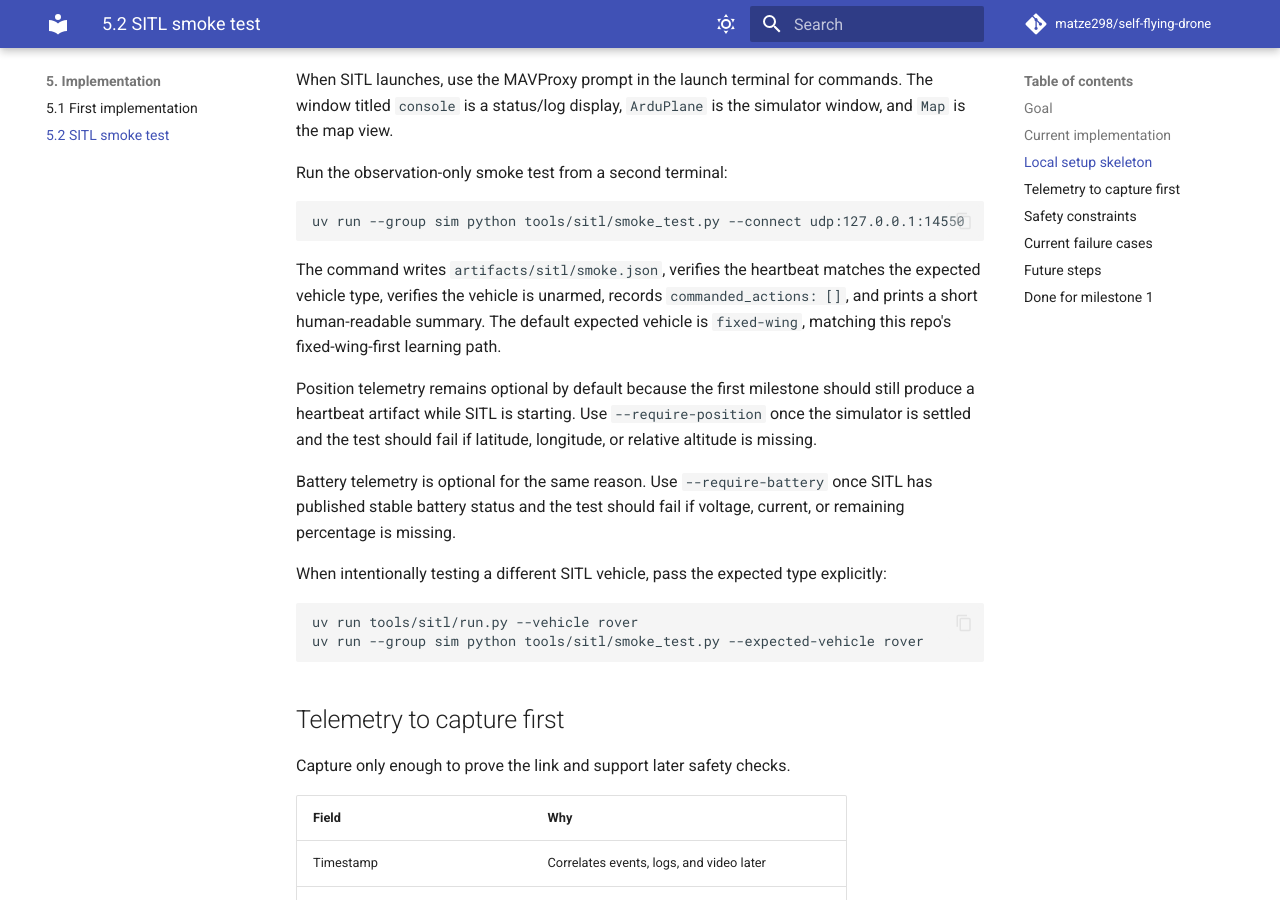
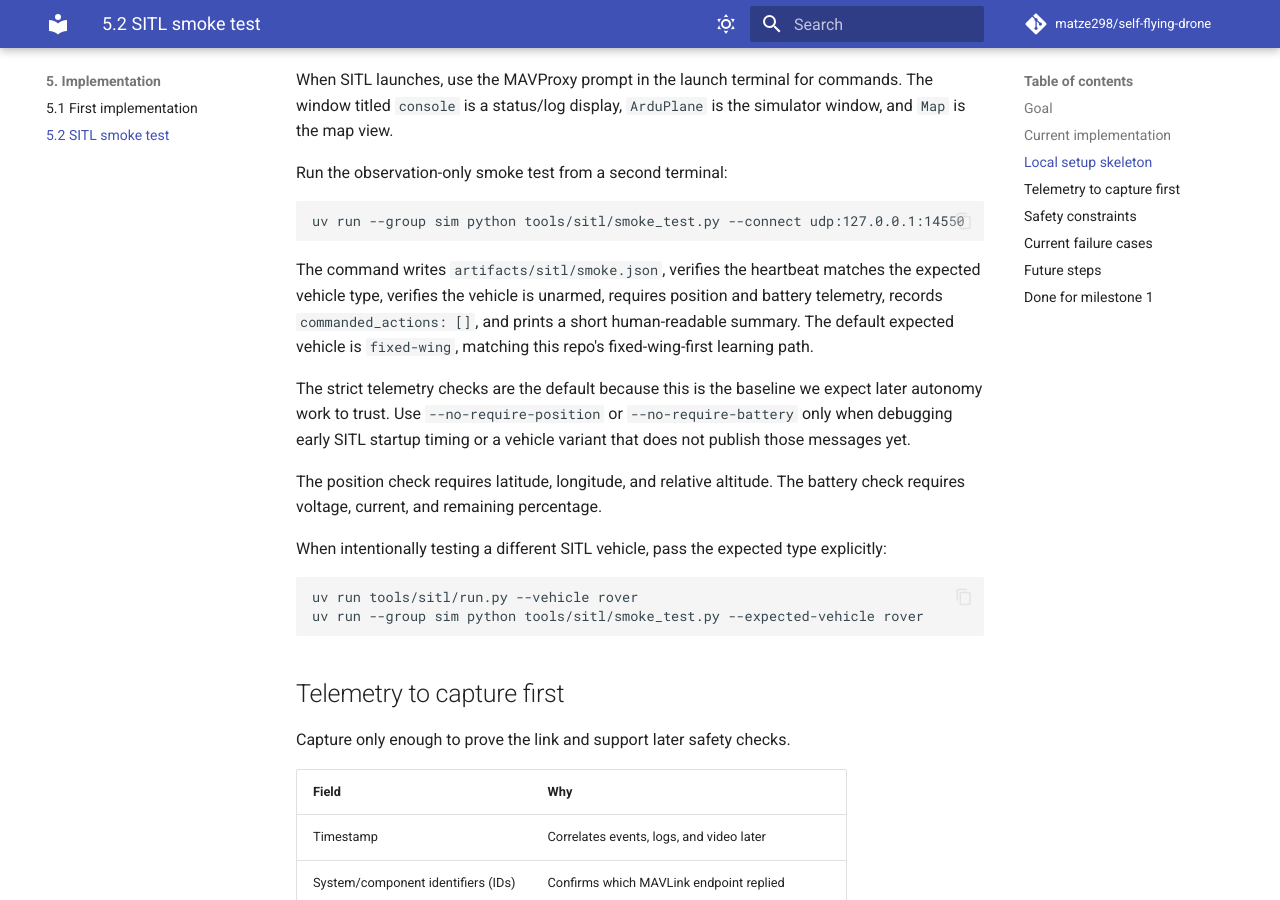
Before and after one commit to matze298/self-flying-drone, an MkDocs documentation site: the page built from docs/implementation/sitl-smoke-test.md, in a window 1280 px wide and 900 px high, scrolled down 1906 px. Built offline with MkDocs 1.6.1 and Material for MkDocs 9.7.7, drawn with Linux system fonts in a browser that asks for light colours; comment, search, counter and statistics services are not loaded; some of the changed text lies outside the part shown.

Commit message:
tools: make SITL smoke baseline strict by default

````diff
--- a/docs/implementation/sitl-smoke-test.md
+++ b/docs/implementation/sitl-smoke-test.md
@@ -78,11 +78,11 @@
 uv run --group sim python tools/sitl/smoke_test.py --connect udp:127.0.0.1:14550
 ```
 
-The command writes `artifacts/sitl/smoke.json`, verifies the heartbeat matches the expected vehicle type, verifies the vehicle is unarmed, records `commanded_actions: []`, and prints a short human-readable summary. The default expected vehicle is `fixed-wing`, matching this repo's fixed-wing-first learning path.
+The command writes `artifacts/sitl/smoke.json`, verifies the heartbeat matches the expected vehicle type, verifies the vehicle is unarmed, requires position and battery telemetry, records `commanded_actions: []`, and prints a short human-readable summary. The default expected vehicle is `fixed-wing`, matching this repo's fixed-wing-first learning path.
 
-Position telemetry remains optional by default because the first milestone should still produce a heartbeat artifact while SITL is starting. Use `--require-position` once the simulator is settled and the test should fail if latitude, longitude, or relative altitude is missing.
+The strict telemetry checks are the default because this is the baseline we expect later autonomy work to trust. Use `--no-require-position` or `--no-require-battery` only when debugging early SITL startup timing or a vehicle variant that does not publish those messages yet.
 
-Battery telemetry is optional for the same reason. Use `--require-battery` once SITL has published stable battery status and the test should fail if voltage, current, or remaining percentage is missing.
+The position check requires latitude, longitude, and relative altitude. The battery check requires voltage, current, and remaining percentage.
 
 When intentionally testing a different SITL vehicle, pass the expected type explicitly:
 
@@ -160,8 +160,8 @@
 | No heartbeat | CLI fails before subscribing to telemetry |
 | Vehicle is armed | CLI exits before writing a passing result |
 | Vehicle type does not match `--expected-vehicle` | CLI exits before writing a passing result |
-| `--require-position` is set and position is incomplete | CLI exits before writing a passing result |
-| `--require-battery` is set and battery status is incomplete | CLI exits before writing a passing result |
+| Position is incomplete unless `--no-require-position` is set | CLI exits before writing a passing result |
+| Battery status is incomplete unless `--no-require-battery` is set | CLI exits before writing a passing result |
 
 ## Future steps
 
````
Also changed, not shown: tools/sitl/README.md (+3 -9 lines), 2 other files.
